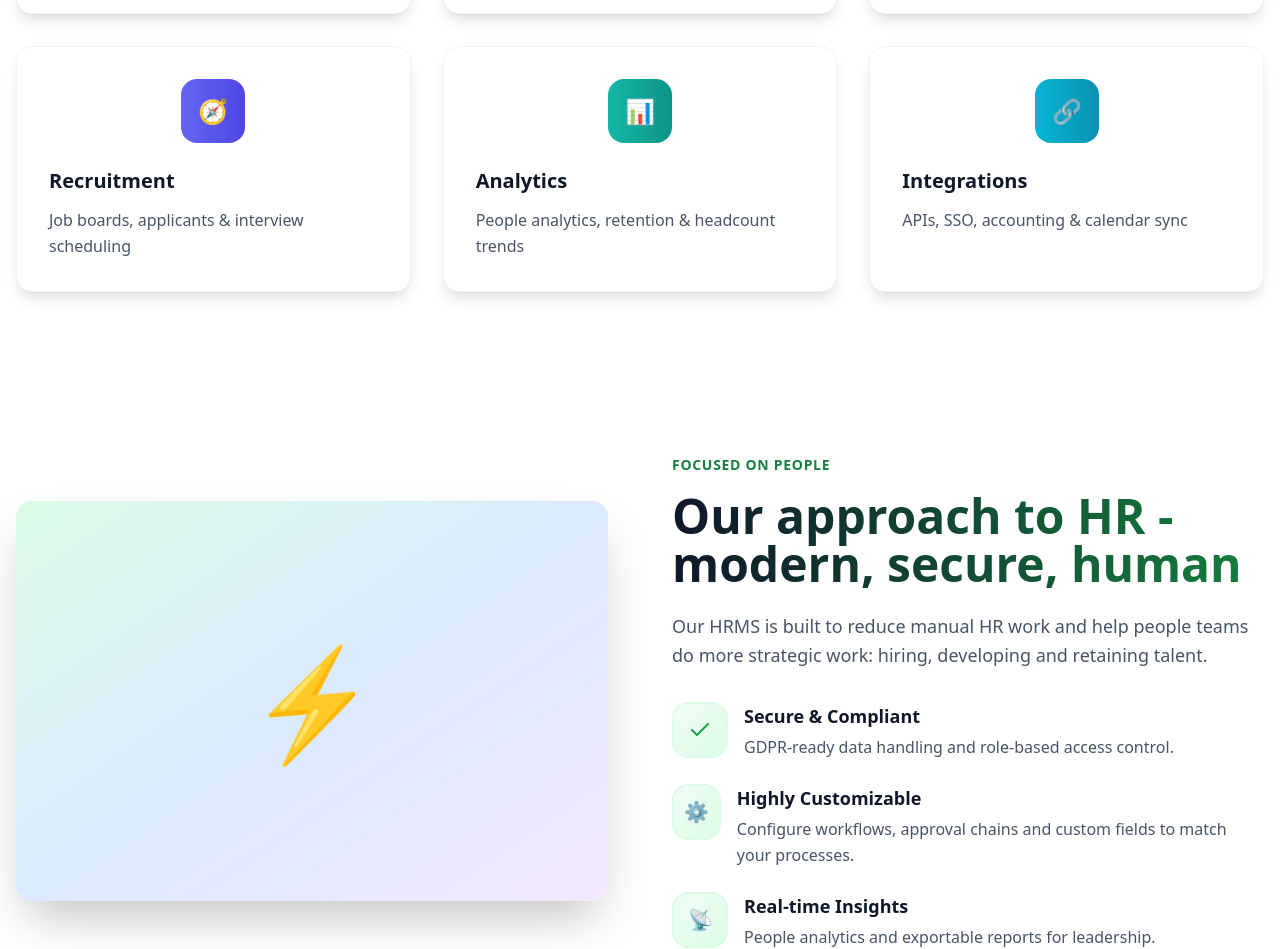
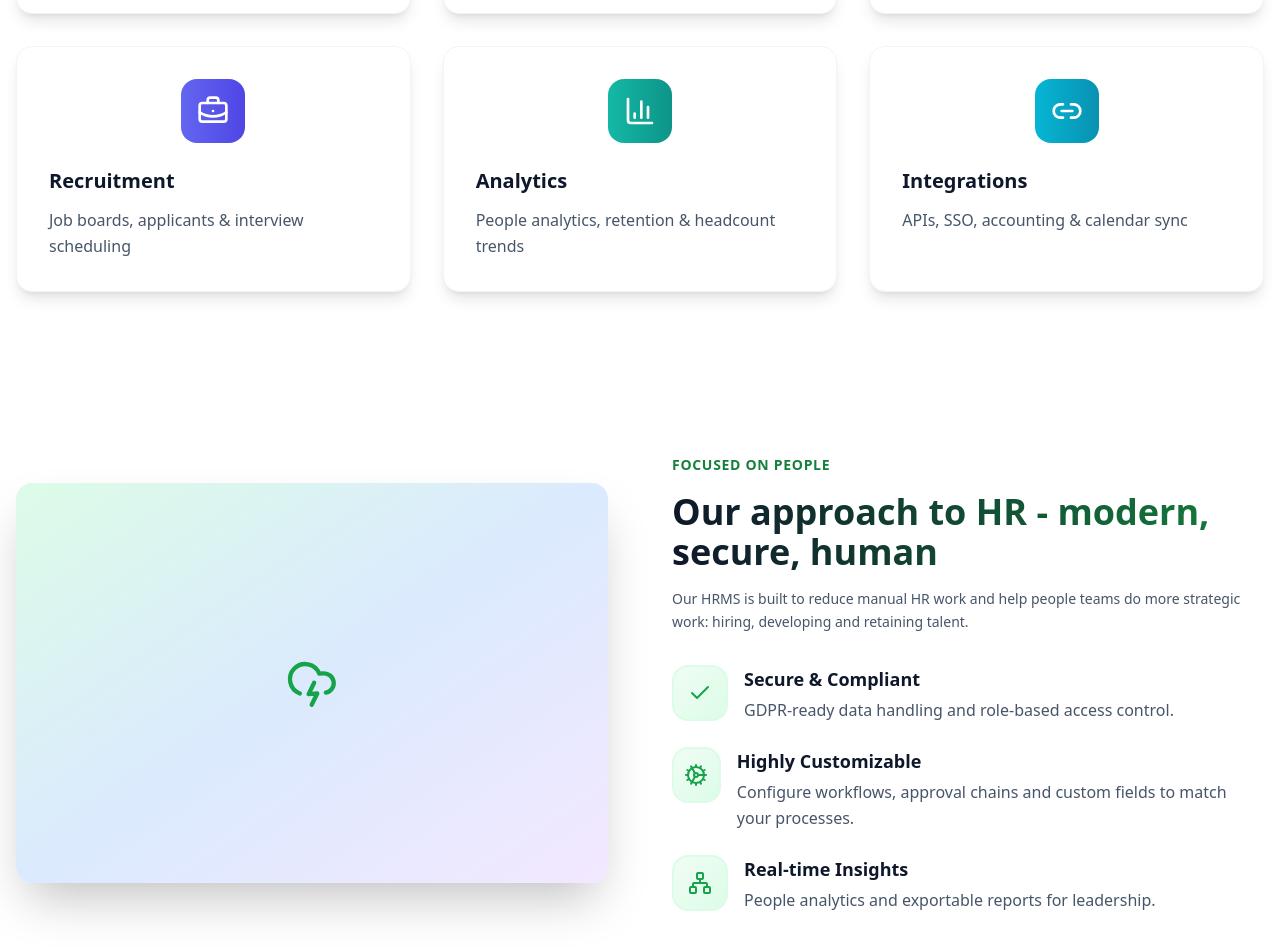
Before and after one commit to Chenanii/NC.HRMS.FE, a React (Vite) app: page / in a window 1280 px wide. Shown: the part 1388-2337 px from the top of the page. Built offline with nearby package versions, Linux system fonts and the light colour scheme.

Commit message:
Landing page

```diff
--- a/src/features/home/LandingPage.jsx
+++ b/src/features/home/LandingPage.jsx
@@ -1,6 +1,9 @@
 import React, { useEffect, useState } from "react";
 import { motion, useScroll, useTransform, AnimatePresence } from "framer-motion";
-import { ChevronDown, Star, Users, Shield, Zap, ArrowUp, Menu, X, Play, Check } from "lucide-react";
+import { ChevronDown, Users, Shield, Zap, ArrowUp, Menu,
+   X, Play, Check, Cog, Network, CloudLightning,
+   CreditCard, BriefcaseBusiness, BarChart3, Link2,
+   TreeDeciduousIcon} from "lucide-react";
 import logo from "../../assets/images/logo.png";
 import logowhite from "../../assets/images/logo-white.png";
 import { Link, useLocation  } from "react-router-dom";
@@ -221,7 +224,7 @@ export default function EnhancedNcHrmsLanding() {
               </motion.span>
 
               <motion.h4
-                className="mt-2 text-4xl md:text-6xl font-extrabold leading-tight bg-gradient-to-r from-slate-900 via-green-700 to-blue-700 bg-clip-text text-transparent"
+                className="mt-2 text-4xl md:text-6xl font-extrabold leading-tight bg-green-900 bg-clip-text text-transparent"
                 variants={itemVariants}
               >
                 Streamline your people operations with NC.HRMS
@@ -422,13 +425,42 @@ export default function EnhancedNcHrmsLanding() {
             viewport={{ once: true }}
           >
             {[
-              { title: 'Employee Management', desc: 'Central employee directory, profiles & documents', icon: <Users className="w-8 h-8" />, color: 'from-blue-500 to-blue-600' },
-              { title: 'Payroll & Benefits', desc: 'Automated payroll runs, taxes & benefit management', icon: '💳', color: 'from-green-500 to-green-600' },
-              { title: 'Leave Management', desc: 'Requests, approvals and accruals', icon: '🌴', color: 'from-purple-500 to-purple-600' },
-              { title: 'Recruitment', desc: 'Job boards, applicants & interview scheduling', icon: '🧭', color: 'from-indigo-500 to-indigo-600' },
-              { title: 'Analytics', desc: 'People analytics, retention & headcount trends', icon: '📊', color: 'from-teal-500 to-teal-600' },
-              { title: 'Integrations', desc: 'APIs, SSO, accounting & calendar sync', icon: '🔗', color: 'from-cyan-500 to-cyan-600' }
-            ].map((s, i) => (
+              {
+                title: 'Employee Management',
+                desc: 'Central employee directory, profiles & documents',
+                icon: <Users className="w-8 h-8" />,
+                color: 'from-blue-500 to-blue-600'
+              },
+              {
+                title: 'Payroll & Benefits',
+                desc: 'Automated payroll runs, taxes & benefit management',
+                icon: <CreditCard className="w-8 h-8" />,
+                color: 'from-green-500 to-green-600'
+              },
+              {
+                title: 'Leave Management',
+                desc: 'Requests, approvals and accruals',
+                icon: <TreeDeciduousIcon className="w-8 h-8" />,
+                color: 'from-purple-500 to-purple-600'
+              },
+              {
+                title: 'Recruitment',
+                desc: 'Job boards, applicants & interview scheduling',
+                icon: <BriefcaseBusiness className="w-8 h-8" />,
+                color: 'from-indigo-500 to-indigo-600'
+              },
+              {
+                title: 'Analytics',
+                desc: 'People analytics, retention & headcount trends',
+                icon: <BarChart3 className="w-8 h-8" />,
+                color: 'from-teal-500 to-teal-600'
+              },
+              {
+                title: 'Integrations',
+                desc: 'APIs, SSO, accounting & calendar sync',
+                icon: <Link2 className="w-8 h-8" />,
+                color: 'from-cyan-500 to-cyan-600'
+              }].map((s, i) => (
               <motion.div
                 key={s.title}
                 className="group bg-white p-8 rounded-2xl shadow-lg border border-slate-100 hover:shadow-2xl transition-all duration-300 hover:border-green-200"
@@ -480,7 +512,7 @@ export default function EnhancedNcHrmsLanding() {
                     ease: "easeInOut"
                   }}
                 >
-                  ⚡
+                  <CloudLightning className="w-12 h-12" />
                 </motion.div>
               </div>
             </motion.div>
@@ -492,18 +524,18 @@ export default function EnhancedNcHrmsLanding() {
               viewport={{ once: true }}
             >
               <span className="text-sm text-green-700 uppercase font-semibold tracking-wider">Focused on people</span>
-              <h2 className="text-4xl md:text-5xl font-bold mt-4 bg-gradient-to-r from-slate-900 to-green-700 bg-clip-text text-transparent">
+              <h2 className="text-3xl md:text-4xl font-bold mt-4 bg-gradient-to-r from-slate-900 to-green-700 bg-clip-text text-transparent">
                 Our approach to HR - modern, secure, human
               </h2>
-              <p className="mt-6 text-lg text-slate-600 leading-relaxed">
+              <p className="mt-4 text-sm text-slate-600 leading-relaxed">
                 Our HRMS is built to reduce manual HR work and help people teams do more strategic work: hiring, developing and retaining talent.
               </p>
 
               <div className="mt-8 space-y-6">
                 {[
                   { icon: <Check className="w-6 h-6" />, title: "Secure & Compliant", desc: "GDPR-ready data handling and role-based access control." },
-                  { icon: "⚙️", title: "Highly Customizable", desc: "Configure workflows, approval chains and custom fields to match your processes." },
-                  { icon: "📡", title: "Real-time Insights", desc: "People analytics and exportable reports for leadership." }
+                  { icon: <Cog className="w-6 h-6" />, title: "Highly Customizable", desc: "Configure workflows, approval chains and custom fields to match your processes." },
+                  { icon: <Network className="w-6 h-6" />, title: "Real-time Insights", desc: "People analytics and exportable reports for leadership." }
                 ].map((feature, i) => (
                   <motion.div
                     key={i}
@@ -782,7 +814,7 @@ export default function EnhancedNcHrmsLanding() {
 
         {/* CTA Section */}
         <motion.section
-          className="py-20 bg-gradient-to-br from-green-600 via-green-700 to-blue-700 text-white relative overflow-hidden"
+          className="py-20 bg-gradient-to-br from-green-600 via-green-900 to-blue-700 text-white relative overflow-hidden"
           initial={{ opacity: 0 }}
           whileInView={{ opacity: 1 }}
           transition={{ duration: 0.8 }}
```
